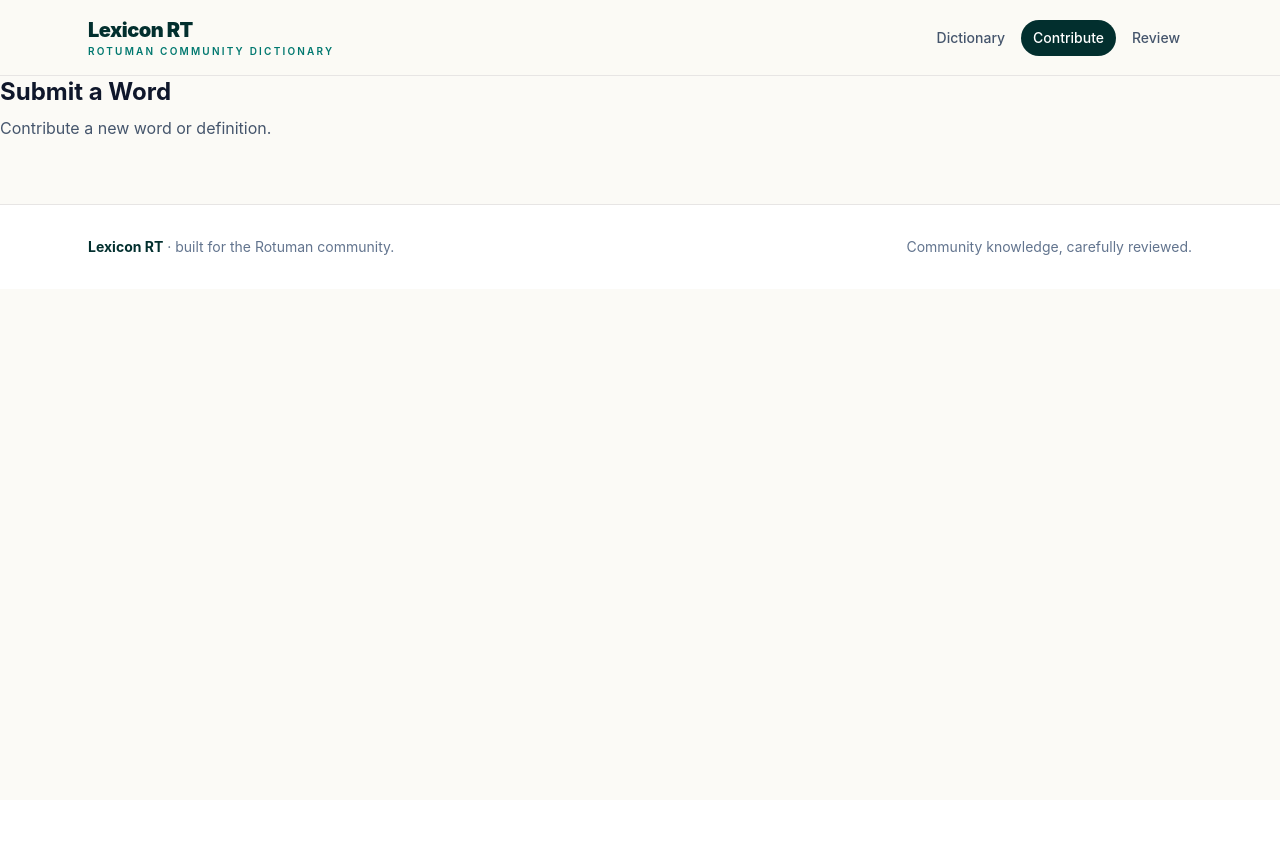
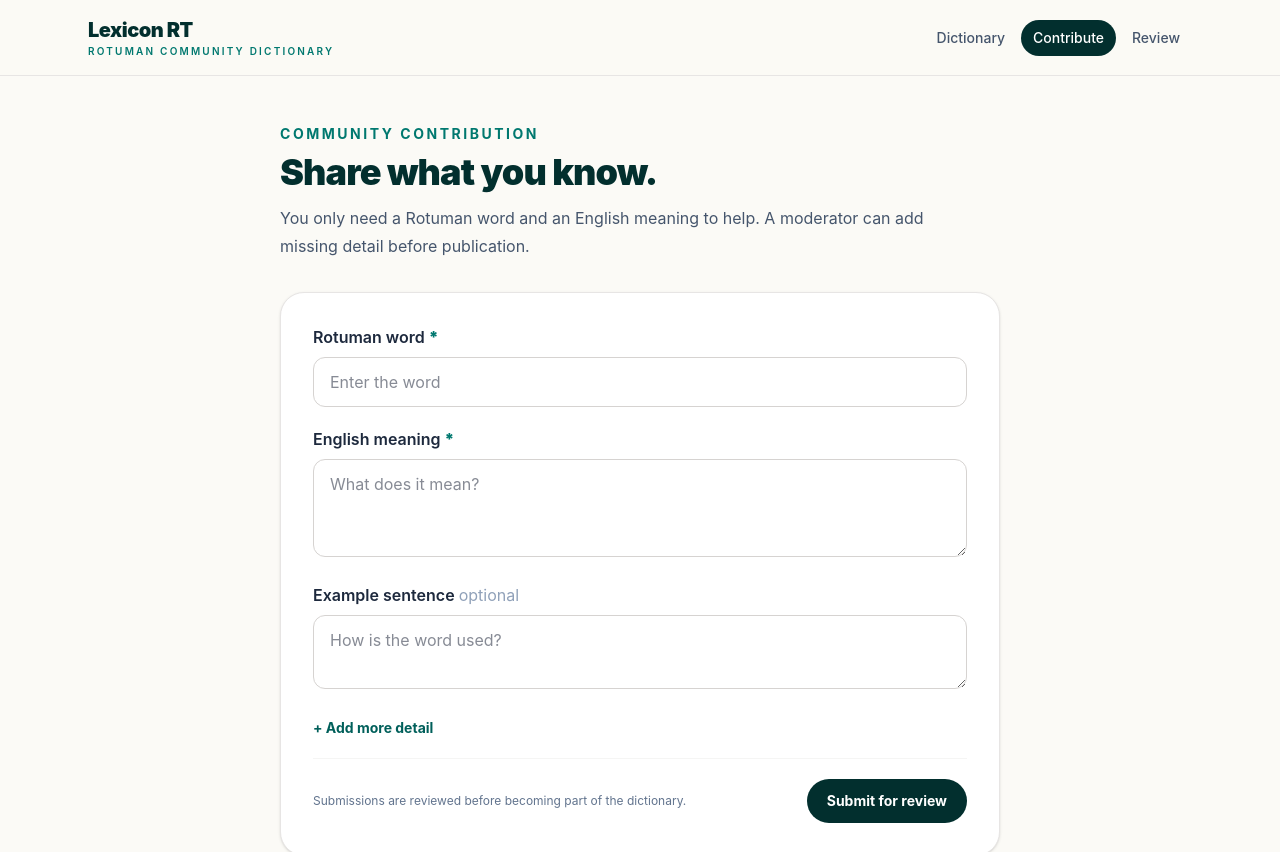
Before and after one commit to Kulatea/lexicon-rt, a React (Vite) app: page /submit in a window 1280 px wide. Shown: the top 852 px of the page. Before the commit the page ends 800 px from the top, so only its background shows below. Built offline with nearby package versions, Linux system fonts and the light colour scheme.

Commit message:
Prototype Lexicon RT v1 experience

```diff
--- a/src/features/dictionary/ui/pages/SubmitPage.tsx
+++ b/src/features/dictionary/ui/pages/SubmitPage.tsx
@@ -1,10 +1,20 @@
+import { useState } from "react";
+
 export function SubmitPage() {
-    return (
-      <div>
-        <h1 className="text-2xl font-bold">Submit a Word</h1>
-        <p className="mt-2 text-slate-600">
-          Contribute a new word or definition.
-        </p>
-      </div>
-    );
-  }
+  const [more, setMore] = useState(false);
+  return (
+    <section className="mx-auto max-w-3xl px-4 py-12 sm:px-6">
+      <p className="text-sm font-bold uppercase tracking-[0.18em] text-teal-700">Community contribution</p>
+      <h1 className="mt-2 text-4xl font-black tracking-tight text-teal-950">Share what you know.</h1>
+      <p className="mt-3 max-w-2xl leading-7 text-slate-600">You only need a Rotuman word and an English meaning to help. A moderator can add missing detail before publication.</p>
+      <form className="mt-8 space-y-5 rounded-3xl border border-stone-200 bg-white p-6 shadow-sm sm:p-8" onSubmit={(e)=>e.preventDefault()}>
+        <label className="block"><span className="font-semibold text-slate-800">Rotuman word <b className="text-teal-700">*</b></span><input className="mt-2 w-full rounded-xl border border-stone-300 px-4 py-3 outline-none focus:border-teal-700 focus:ring-2 focus:ring-teal-100" placeholder="Enter the word" /></label>
+        <label className="block"><span className="font-semibold text-slate-800">English meaning <b className="text-teal-700">*</b></span><textarea rows={3} className="mt-2 w-full rounded-xl border border-stone-300 px-4 py-3 outline-none focus:border-teal-700 focus:ring-2 focus:ring-teal-100" placeholder="What does it mean?" /></label>
+        <label className="block"><span className="font-semibold text-slate-800">Example sentence <span className="font-normal text-slate-400">optional</span></span><textarea rows={2} className="mt-2 w-full rounded-xl border border-stone-300 px-4 py-3 outline-none focus:border-teal-700 focus:ring-2 focus:ring-teal-100" placeholder="How is the word used?" /></label>
+        <button type="button" onClick={()=>setMore(!more)} className="text-sm font-bold text-teal-800 hover:underline">{more ? "− Hide extra details" : "+ Add more detail"}</button>
+        {more && <div className="grid gap-4 rounded-2xl bg-stone-50 p-4 sm:grid-cols-2"><label className="text-sm font-semibold">Part of speech<input className="mt-2 w-full rounded-lg border border-stone-300 bg-white px-3 py-2 font-normal" placeholder="e.g. noun" /></label><label className="text-sm font-semibold">Usage or context<input className="mt-2 w-full rounded-lg border border-stone-300 bg-white px-3 py-2 font-normal" placeholder="Regional, family, formal…" /></label></div>}
+        <div className="flex items-center justify-between gap-4 border-t border-stone-100 pt-5"><p className="text-xs leading-5 text-slate-500">Submissions are reviewed before becoming part of the dictionary.</p><button className="shrink-0 rounded-full bg-teal-950 px-5 py-3 text-sm font-bold text-white">Submit for review</button></div>
+      </form>
+    </section>
+  );
+}
```
